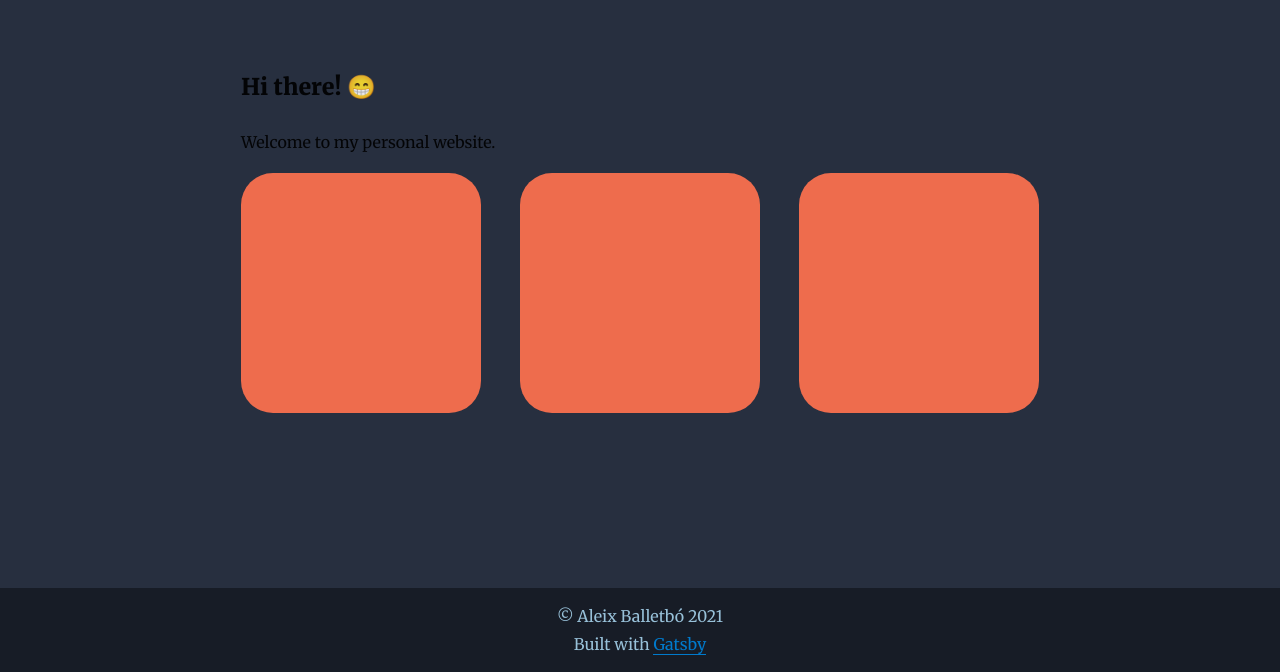
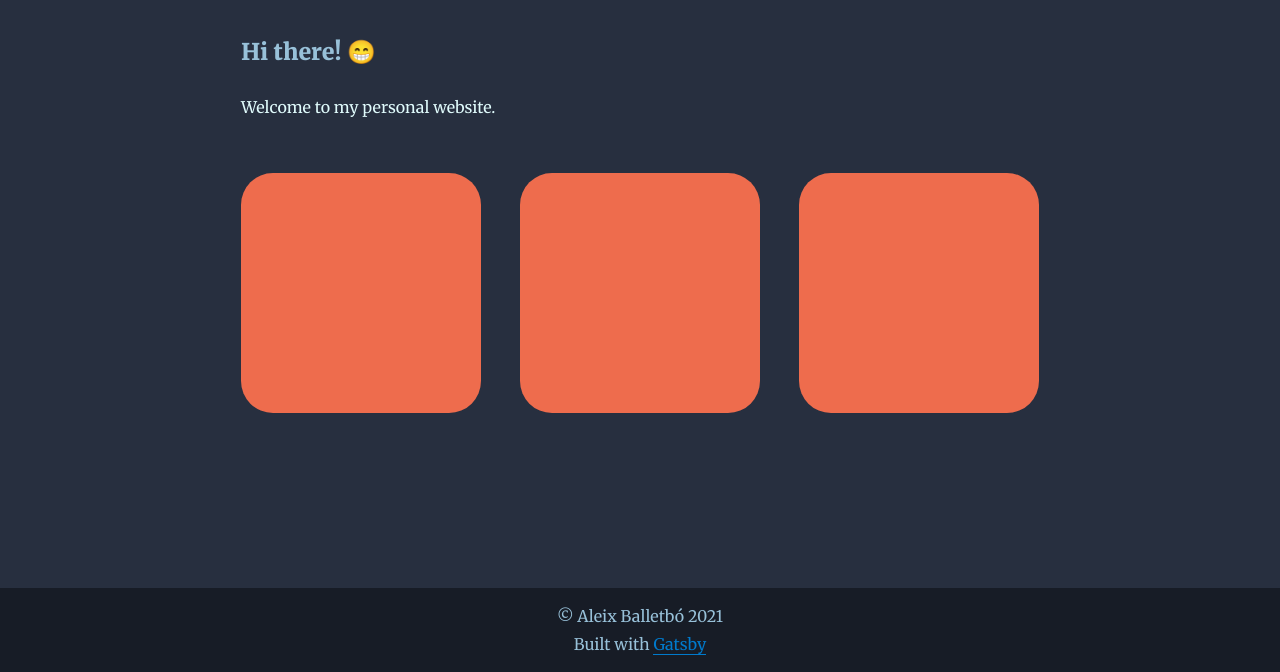
Before and after one commit to AleixBalletbo/Personal-Website, a Gatsby site: page / in a window 1280 px wide. Shown: the part 128-800 px from the top of the page. Built offline with nearby package versions, Linux system fonts and the light colour scheme; Gatsby itself is replaced by a stand-in of ours; some packages are replaced by stand-ins of ours.

Commit message:
Fix index text position and add link to button

```diff
--- a/src/components/section-button.js
+++ b/src/components/section-button.js
@@ -1,9 +1,12 @@
 import React from "react"
 import styled from "styled-components"
 import { rhythm, scale } from "../utils/typography"
+import {Link} from "gatsby"
 
 const SectionButton = props => (
-  <SectionButtonDiv props={props}>{props.children}</SectionButtonDiv>
+  <Link to={props.link} style={{boxShadow: '0 0 0'}}>
+    <SectionButtonDiv props={props}>{props.children}</SectionButtonDiv>
+  </Link>
 )
 
 const SectionButtonDiv = styled.div`
--- a/src/pages/index.js
+++ b/src/pages/index.js
@@ -1,6 +1,7 @@
 import React from "react"
 import { Link, StaticQuery, graphql } from "gatsby"
 import styled from "styled-components"
+import {rhythm, scale} from "../utils/typography"
 
 import Layout from "../components/layout"
 import SEO from "../components/seo"
@@ -19,12 +20,12 @@ class IndexPage extends React.Component {
           keywords={[`blog`, `gatsby`, `javascript`, `react`]}
         />
         <TextContainer>
-          <h3>Hi there! 😁 </h3>
+          <Greetings>Hi there! 😁 </Greetings>
           <p>Welcome to my personal website.</p>
         </TextContainer>
         <ButtonsContainer>
           <SectionArea>
-            <SectionButton/>
+            <SectionButton link="/blog/"/>
             <SectionButton/>
             <SectionButton/>
           </SectionArea>
@@ -55,7 +56,15 @@ const TextContainer = styled.div`
   @media (max-width: 800px) {
     position: relative;
   }
-  position: absolute;
+  @media (min-height: 736px) and (min-width: 801px) {
+    position: absolute;
+  }
+  color: ${props => props.theme.quaternaryColor};
+`
+
+const Greetings = styled.h3`
+  color: ${props => props.theme.tertiaryColor};
+  margin-top: ${rhythm(3/4)};
 `
 
 const ButtonsContainer = styled.div`
```
